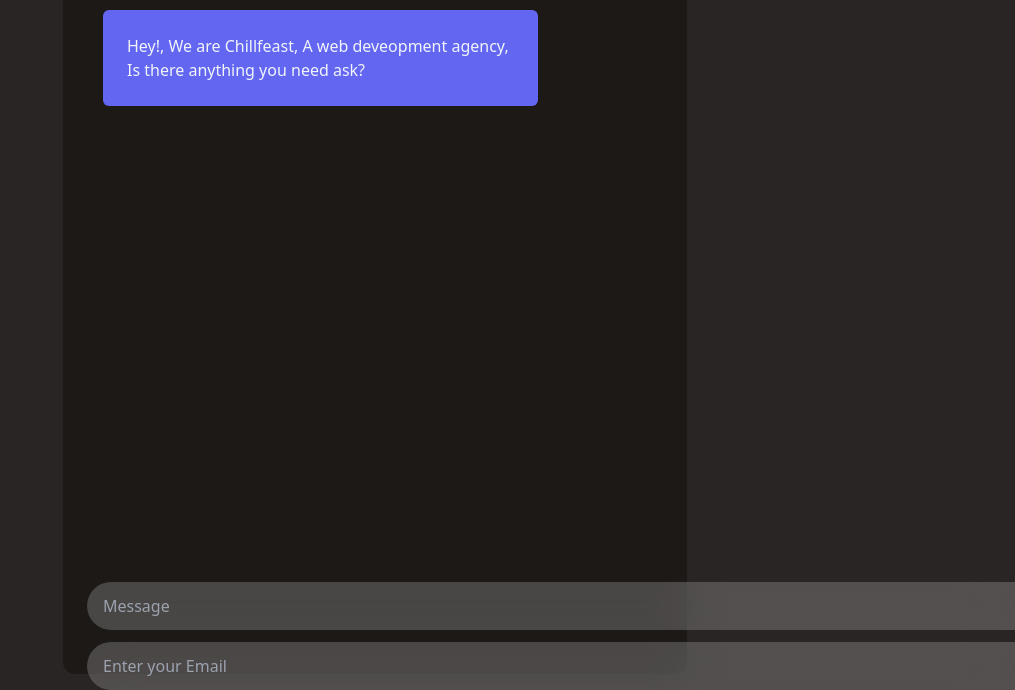
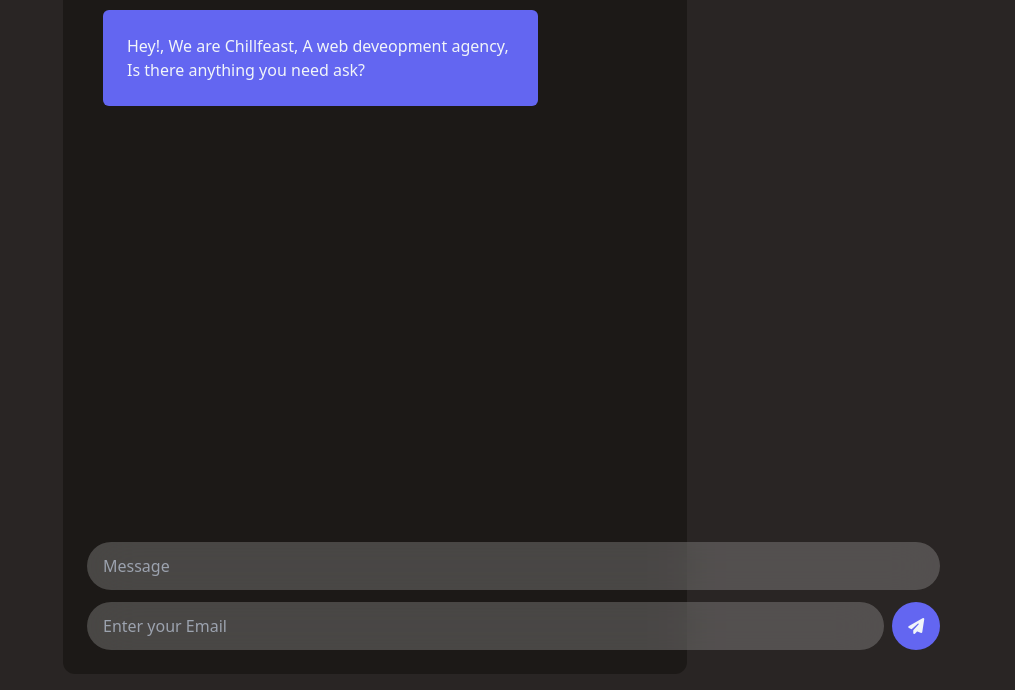
Before and after one commit to Vikneshoftheleaf/agency, a website: page pages/contact.html in a window 1280 px wide. Shown: the part 110-800 px from the top of the page, without its empty margins (265-1280 px from the left). Drawn offline with nearby package versions, Linux system fonts and the light colour scheme.

Commit message:
Update contact.html

```diff
--- a/pages/contact.html
+++ b/pages/contact.html
@@ -56,7 +56,7 @@
                 </div>
             </div>
 
-            <div class="msg-inputs w-full fixed bottom-0 z-10">
+            <div class="msg-inputs w-2/3 fixed bottom-10 z-10">
                 <form id="cform" action="https://formspree.io/f/mvonjjag" method="post" class="w-full flex flex-col gap-3">
                     <div class="w-68">
                         <span id="ferr" class="text-xs text-red-500 "></span>
```
